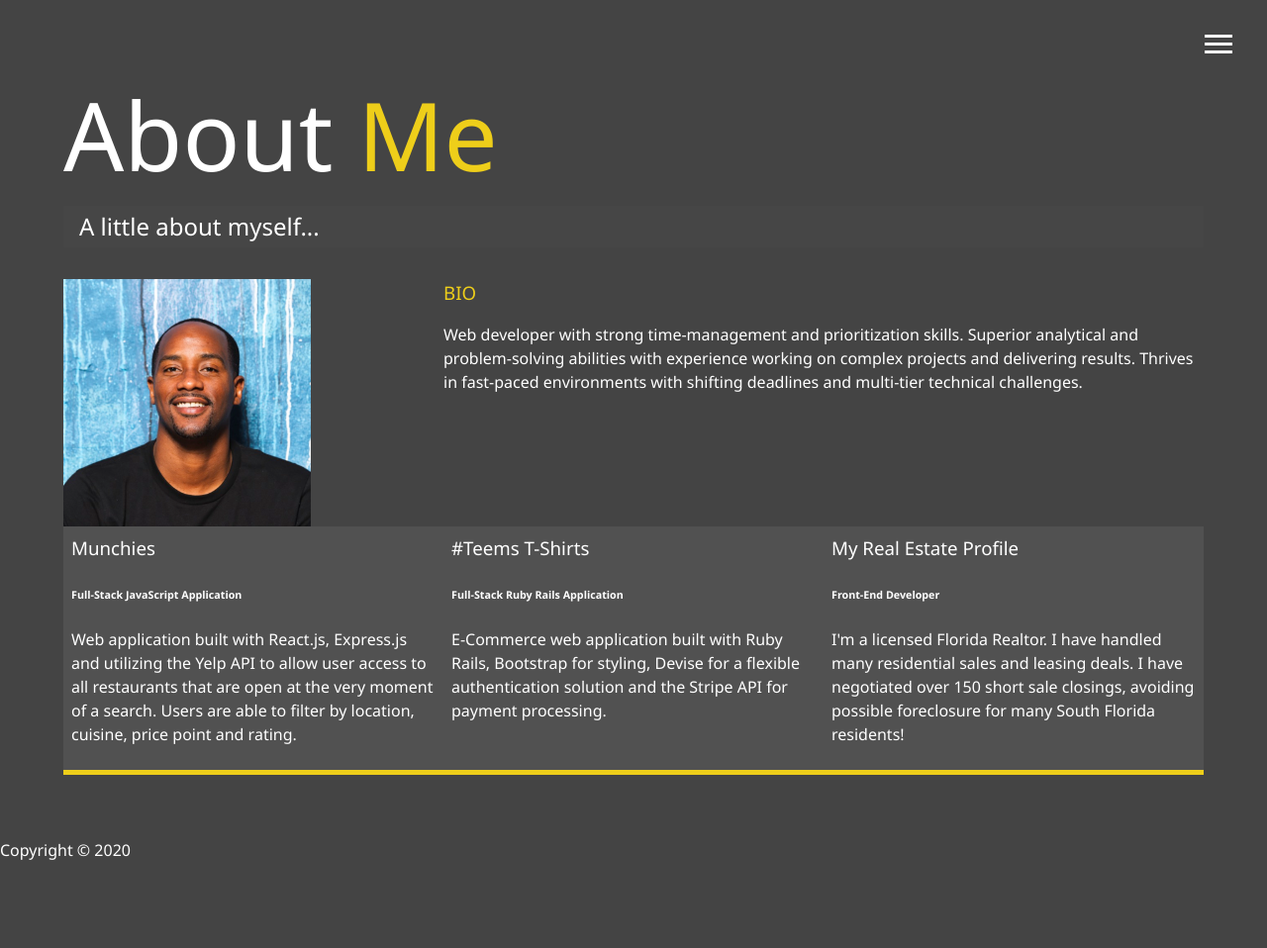
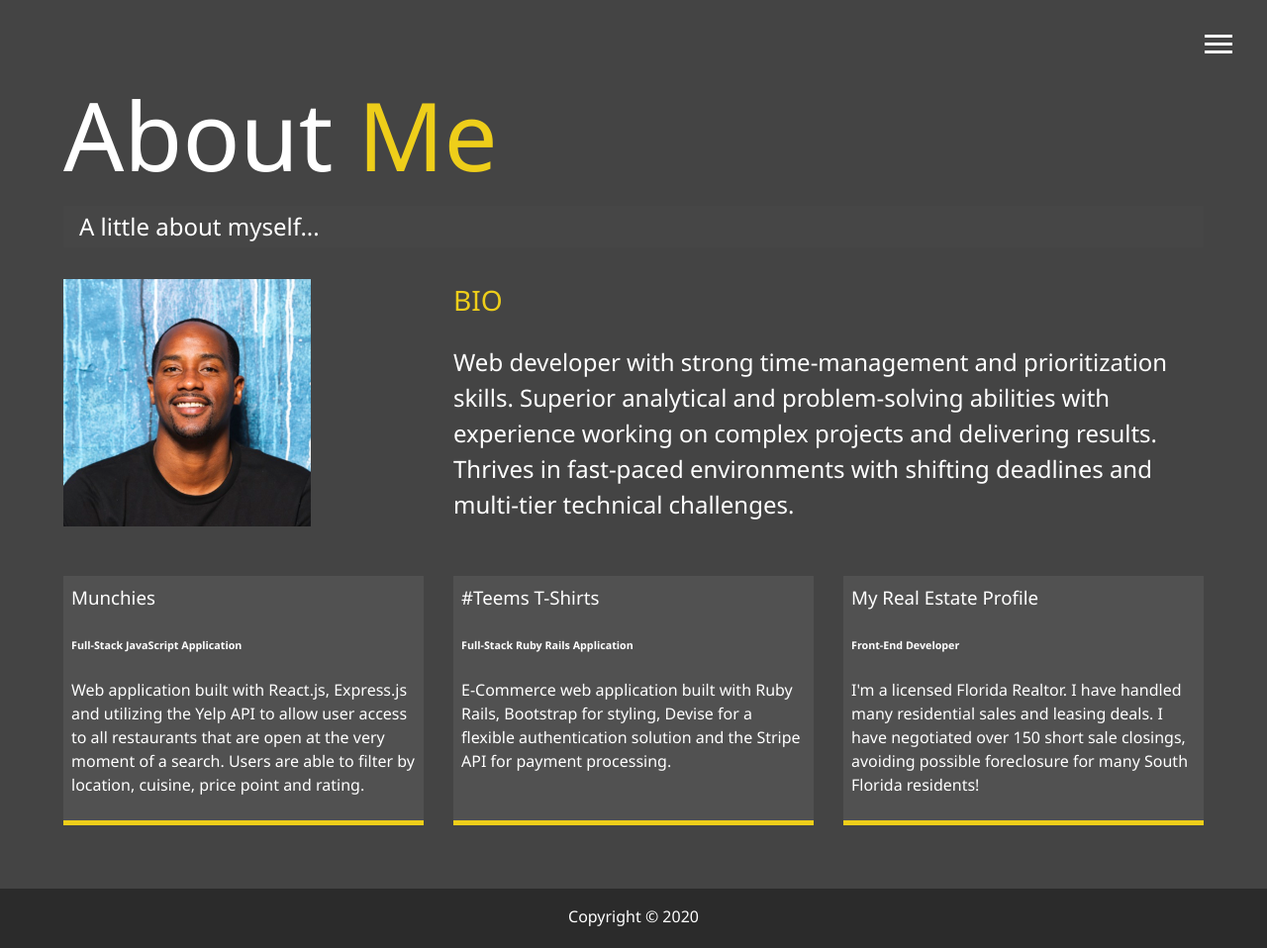
Before and after one commit to KevinKM3/kevin-portfolio2, a PHP site: page /dist/about.html in a window 1280 px wide. Shown: the whole page at 99% size. Before the commit the page ends 869 px from the top, so only its background shows below. Run offline with PHP 8.4, Linux system fonts and the light colour scheme; some libraries are stand-ins or nearby versions.

Commit message:
text-color-function

```diff
--- a/dist/css/main.css
+++ b/dist/css/main.css
@@ -175,7 +144,7 @@ header {
 
 main {
   padding: 4rem;
-  height: 100%; }
+  min-height: calc(100vh - 60px); }
   main .icons {
     margin-top: 1rem; }
     main .icons a {
@@ -190,16 +159,17 @@ main {
 
 .about-info {
   display: grid;
+  grid-gap: 30px;
   grid-template-areas: "bioimage bio bio" "job1 job2 job3";
   grid-template-columns: repeat(3, 1fr); }
   .about-info .bio-image {
     grid-area: bioimage;
     margin: auto;
     border-radius: 50%;
-    border: #eece1a 3px, solid; }
+    border: #eece1a 3px solid; }
   .about-info .bio {
     grid-area: bio;
-    grid-area: 1.5rem; }
+    font-size: 1.5rem; }
   .about-info .job-1 {
     grid-area: job1; }
   .about-info .job-2 {
@@ -210,3 +180,44 @@ main {
     background: #515151;
     padding: 0.5rem;
     border-bottom: #eece1a 5px solid; }
+
+#main-footer {
+  text-align: center;
+  padding: 1rem;
+  background: #2b2b2b;
+  color: #fff;
+  height: 60px; }
+
+@media screen and (max-width: 768px) {
+  main {
+    align-items: center;
+    text-align: center; }
+    main .lg-heading {
+      line-height: 1;
+      margin-bottom: 1 rem; }
+  ul.menu-nav,
+  div.menu-branding {
+    float: none;
+    width: 100%;
+    min-height: 0; }
+    ul.menu-nav.show,
+    div.menu-branding.show {
+      transform: translate3d(0, 0, 0); }
+  .menu-nav {
+    height: 75vh;
+    transform: translate3d(-100%, 0, 0);
+    font-size: 24px; }
+  .menu-branding {
+    height: 25vh;
+    transform: translate3d(100%, 0, 0); }
+    .menu-branding .portrait {
+      background: url("../img/smallprofile.png");
+      width: 150px;
+      height: 150px; }
+  .about-info {
+    grid-template-areas: "bioimage" "bio" "job1" "job2" "job3";
+    grid-template-columns: 1fr; } }
+
+@media screen and (max-width: 500px) {
+  main#home h1 {
+    margin-top: 10vh; } }
--- a/scss/_mobile.scss
+++ b/scss/_mobile.scss
@@ -45,6 +45,15 @@
       height: 150px;
     }
   }
+  .about-info {
+    grid-template-areas:
+      "bioimage"
+      "bio"
+      "job1"
+      "job2"
+      "job3";
+    grid-template-columns: 1fr;
+  }
 }
 
 // Smartphones
--- a/scss/main.scss
+++ b/scss/main.scss
@@ -1,6 +1,5 @@
 @import "config";
 @import "menu";
-@import "mobile";
 
 * {
   box-sizing: border-box;
@@ -51,7 +50,8 @@ header {
 
 main {
   padding: 4rem;
-  height: 100%;
+  // height: 100%;
+  min-height: calc(100vh - 60px);
 
   .icons {
     margin-top: 1rem;
@@ -74,6 +74,7 @@ main {
 
 .about-info {
   display: grid;
+  grid-gap: 30px;
   grid-template-areas:
     "bioimage bio bio"
     "job1 job2 job3";
@@ -83,12 +84,12 @@ main {
     grid-area: bioimage;
     margin: auto;
     border-radius: 50%;
-    border: $secondary-color 3px, solid;
+    border: $secondary-color 3px solid;
   }
 
   .bio {
     grid-area: bio;
-    grid-area: 1.5rem;
+    font-size: 1.5rem;
   }
 
   .job-1 {
@@ -109,3 +110,13 @@ main {
     border-bottom: $secondary-color 5px solid;
   }
 }
+
+#main-footer {
+  text-align: center;
+  padding: 1rem;
+  background: darken($primary-color, 10);
+  color: set-text-color($primary-color);
+  height: 60px;
+}
+
+@import "mobile";
```
Also changed, not shown: other parts of dist/css/main.css (+0 -31 lines).
